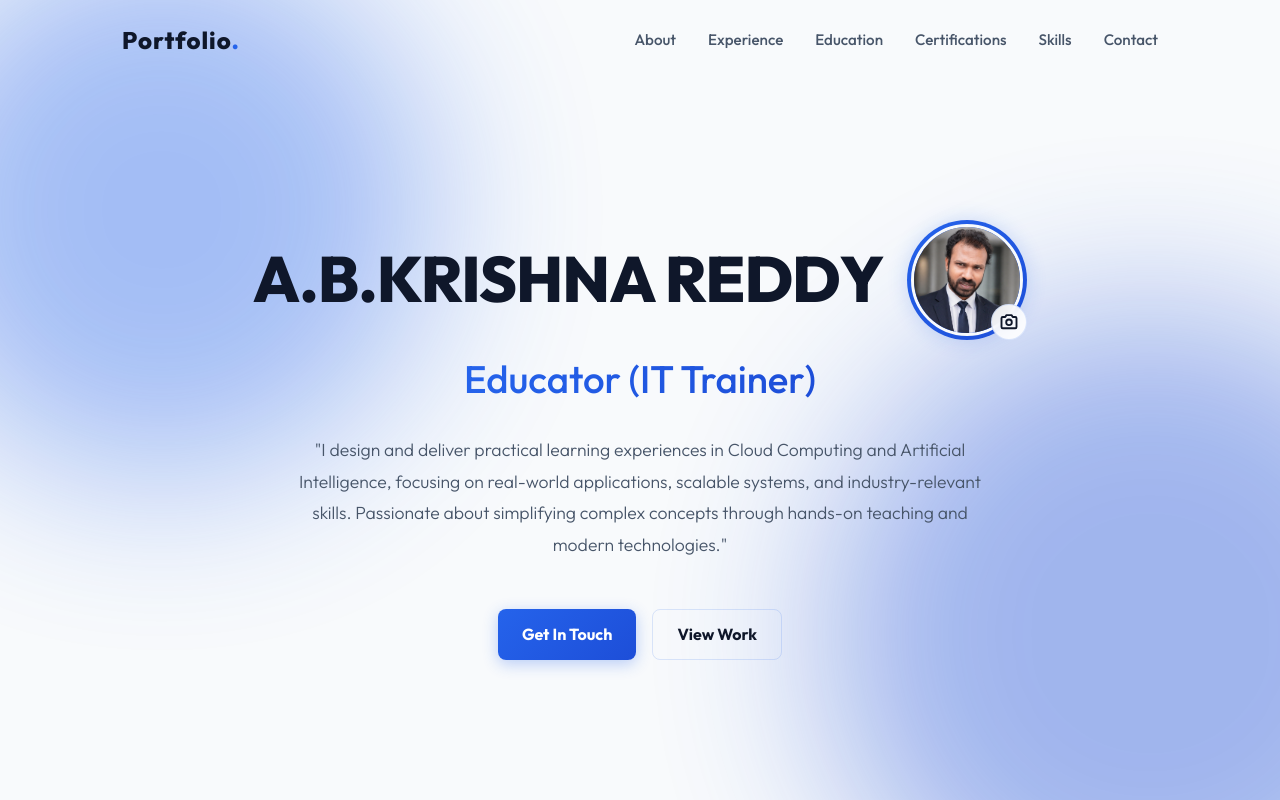
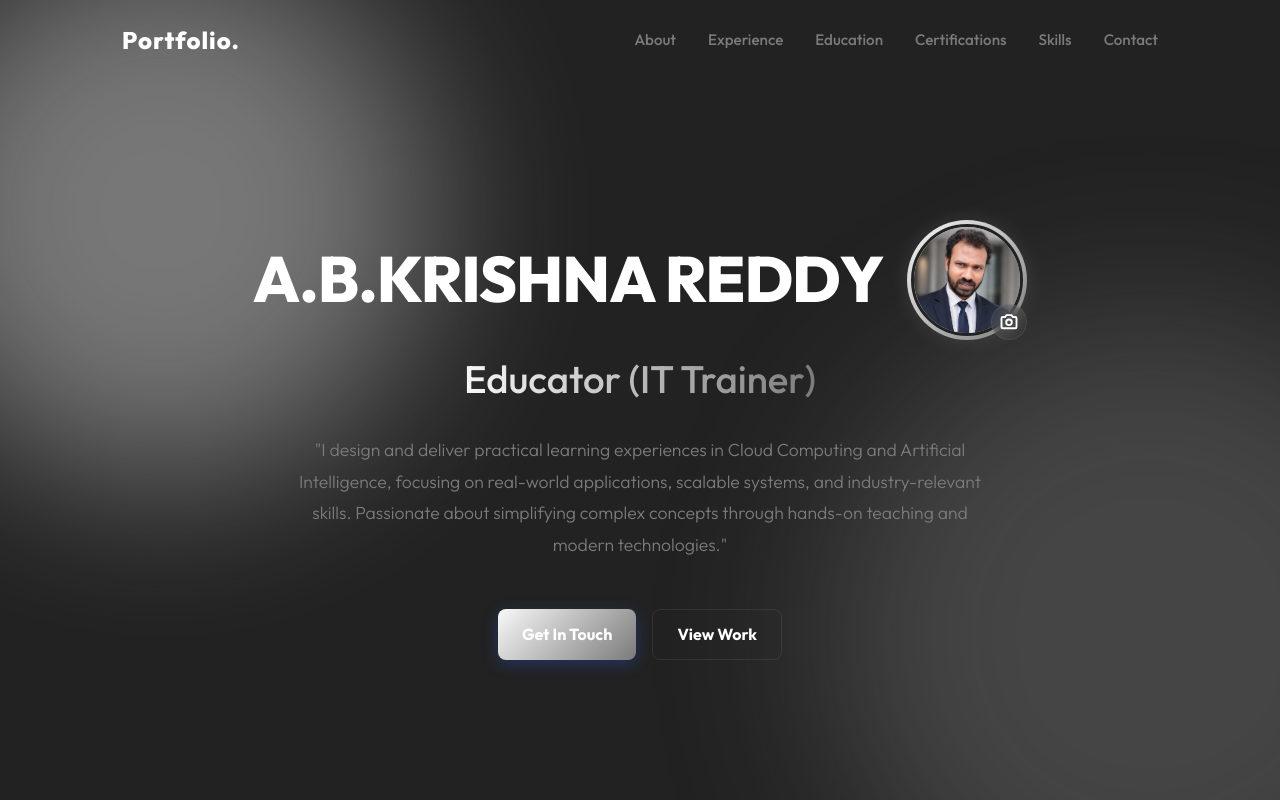
Before and after one commit to KrishnaReddy1324/Krishna-Reddy-Portfolio, a React (Vite) app: page / in a window 1280 px wide. Shown: the top 800 px of the page. Built offline with nearby package versions, Linux system fonts and the light colour scheme.

Commit message:
Update to premium dark minimalist theme

```diff
--- a/src/components/Contact.css
+++ b/src/components/Contact.css
@@ -33,10 +33,10 @@
   width: 50px;
   height: 50px;
   border-radius: 50%;
-  background: rgba(37, 99, 235, 0.05);
+  background: rgba(255, 255, 255, 0.05);
 }
 
 .social-links a:hover {
-  background: rgba(37, 99, 235, 0.1);
+  background: rgba(255, 255, 255, 0.1);
   box-shadow: var(--shadow-sm);
 }
--- a/src/components/Education.css
+++ b/src/components/Education.css
@@ -16,7 +16,7 @@
 .edu-icon {
   color: var(--accent-primary);
   margin-bottom: 1.5rem;
-  background: rgba(37, 99, 235, 0.1);
+  background: rgba(255, 255, 255, 0.1);
   padding: 1rem;
   border-radius: 50%;
 }
@@ -73,15 +73,15 @@
 
 .concept-tag {
   font-size: 0.85rem;
-  background: rgba(37, 99, 235, 0.1);
+  background: rgba(255, 255, 255, 0.1);
   color: var(--accent-secondary);
   padding: 0.4rem 0.8rem;
   border-radius: 20px;
-  border: 1px solid rgba(37, 99, 235, 0.2);
+  border: 1px solid rgba(255, 255, 255, 0.2);
   transition: all 0.3s ease;
 }
 
 .concept-tag:hover {
-  background: rgba(37, 99, 235, 0.2);
+  background: rgba(255, 255, 255, 0.2);
   transform: translateY(-2px);
 }
--- a/src/components/Experience.css
+++ b/src/components/Experience.css
@@ -33,7 +33,7 @@
   border-radius: 50%;
   background: var(--accent-primary);
   border: 4px solid var(--bg-dark);
-  box-shadow: 0 0 10px rgba(37, 99, 235, 0.5);
+  box-shadow: 0 0 10px rgba(255, 255, 255, 0.5);
   z-index: 2;
 }
 
--- a/src/components/Hero.jsx
+++ b/src/components/Hero.jsx
@@ -50,8 +50,8 @@ const Hero = () => {
             className="name"
             whileHover={{
               scale: 1.05,
-              color: '#2563eb', // matching accent-primary
-              textShadow: '0 0 15px rgba(37, 99, 235, 0.6)'
+              color: '#f8f8f8', // matching accent-primary
+              textShadow: '0 0 15px rgba(255, 255, 255, 0.6)'
             }}
             transition={{ duration: 0.3 }}
             style={{ cursor: 'default', display: 'inline-block' }}
--- a/src/components/Navbar.css
+++ b/src/components/Navbar.css
@@ -11,7 +11,7 @@
 }
 
 .navbar.scrolled {
-  background: rgba(248, 250, 252, 0.8);
+  background: rgba(34, 34, 34, 0.8);
   backdrop-filter: blur(16px);
   -webkit-backdrop-filter: blur(16px);
   border-bottom: 1px solid var(--border-color);
--- a/src/components/Skills.jsx
+++ b/src/components/Skills.jsx
@@ -54,7 +54,7 @@ const Skills = () => {
                     key={idx}
                     variants={tagVariants}
                     transition={{ duration: 0.3 }}
-                    whileHover={{ scale: 1.05, backgroundColor: 'rgba(37, 99, 235, 0.2)', borderColor: '#2563eb' }}
+                    whileHover={{ scale: 1.05, backgroundColor: 'rgba(255, 255, 255, 0.2)', borderColor: '#ffffff' }}
                   >
                     {tag}
                   </motion.span>
--- a/src/index.css
+++ b/src/index.css
@@ -2,24 +2,24 @@
 
 :root {
   /* Colors */
-  --bg-dark: #f8fafc;
-  --bg-card: rgba(255, 255, 255, 0.9);
-  --bg-card-hover: #ffffff;
-  --text-primary: #0f172a;
-  --text-secondary: #475569;
+  --bg-dark: #222222;
+  --bg-card: rgba(255, 255, 255, 0.03);
+  --bg-card-hover: rgba(255, 255, 255, 0.08);
+  --text-primary: #ffffff;
+  --text-secondary: #7b7b7b;
 
-  --accent-primary: #2563eb;
-  --accent-secondary: #1d4ed8;
-  --accent-tertiary: #60a5fa;
+  --accent-primary: #f8f8f8;
+  --accent-secondary: #7b7b7b;
+  --accent-tertiary: #ffffff;
 
   /* Typography */
   --font-main: 'Outfit', sans-serif;
 
   /* Borders & Shadows */
-  --border-color: rgba(37, 99, 235, 0.15);
-  --shadow-sm: 0 4px 6px -1px rgba(37, 99, 235, 0.05), 0 2px 4px -1px rgba(37, 99, 235, 0.03);
-  --shadow-lg: 0 10px 15px -3px rgba(37, 99, 235, 0.1), 0 4px 6px -2px rgba(37, 99, 235, 0.05);
-  --shadow-glow: 0 0 20px rgba(37, 99, 235, 0.2);
+  --border-color: rgba(255, 255, 255, 0.08);
+  --shadow-sm: 0 4px 6px -1px rgba(0, 0, 0, 0.3), 0 2px 4px -1px rgba(0, 0, 0, 0.2);
+  --shadow-lg: 0 10px 15px -3px rgba(0, 0, 0, 0.4), 0 4px 6px -2px rgba(0, 0, 0, 0.25);
+  --shadow-glow: 0 0 20px rgba(255, 255, 255, 0.1);
 
   /* Layout */
   --max-width: 1100px;
```
